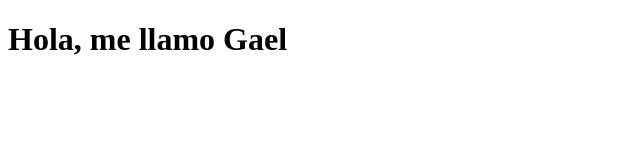
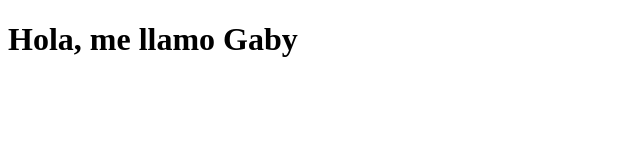
Before and after one commit to Gab200507/gitGabyJoel, a plain HTML site: page index.html in a window 1280 px wide. Shown: the full height of the page, 0-640 px from the left. Drawn offline with Linux system fonts and the light colour scheme.

Commit message:
nombre cambiado

```diff
--- a/index.html
+++ b/index.html
@@ -6,6 +6,6 @@
     <title>gitGabyJoel</title>
 </head>
 <body>
-    <h1>Hola, me llamo Gael</h1>
+    <h1>Hola, me llamo Gaby</h1>
 </body>
 </html>
```
